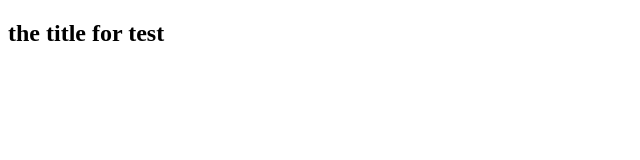
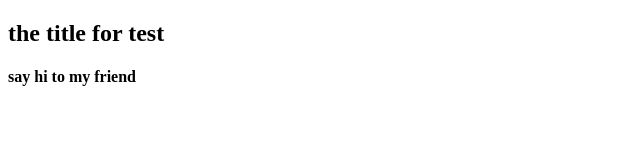
Before and after one commit to mobina-violet/test, a plain HTML site: page index.html in a window 1280 px wide. Shown: the whole page, without its empty margins (0-640 px from the left). Drawn offline with Linux system fonts and the light colour scheme.

Commit message:
add another title

```diff
--- a/index.html
+++ b/index.html
@@ -7,6 +7,7 @@
 </head>
 <body>
     <h2>the title for test</h2>
+    <h4> say hi to my friend </h4>
 
 </body>
 </html>
```
